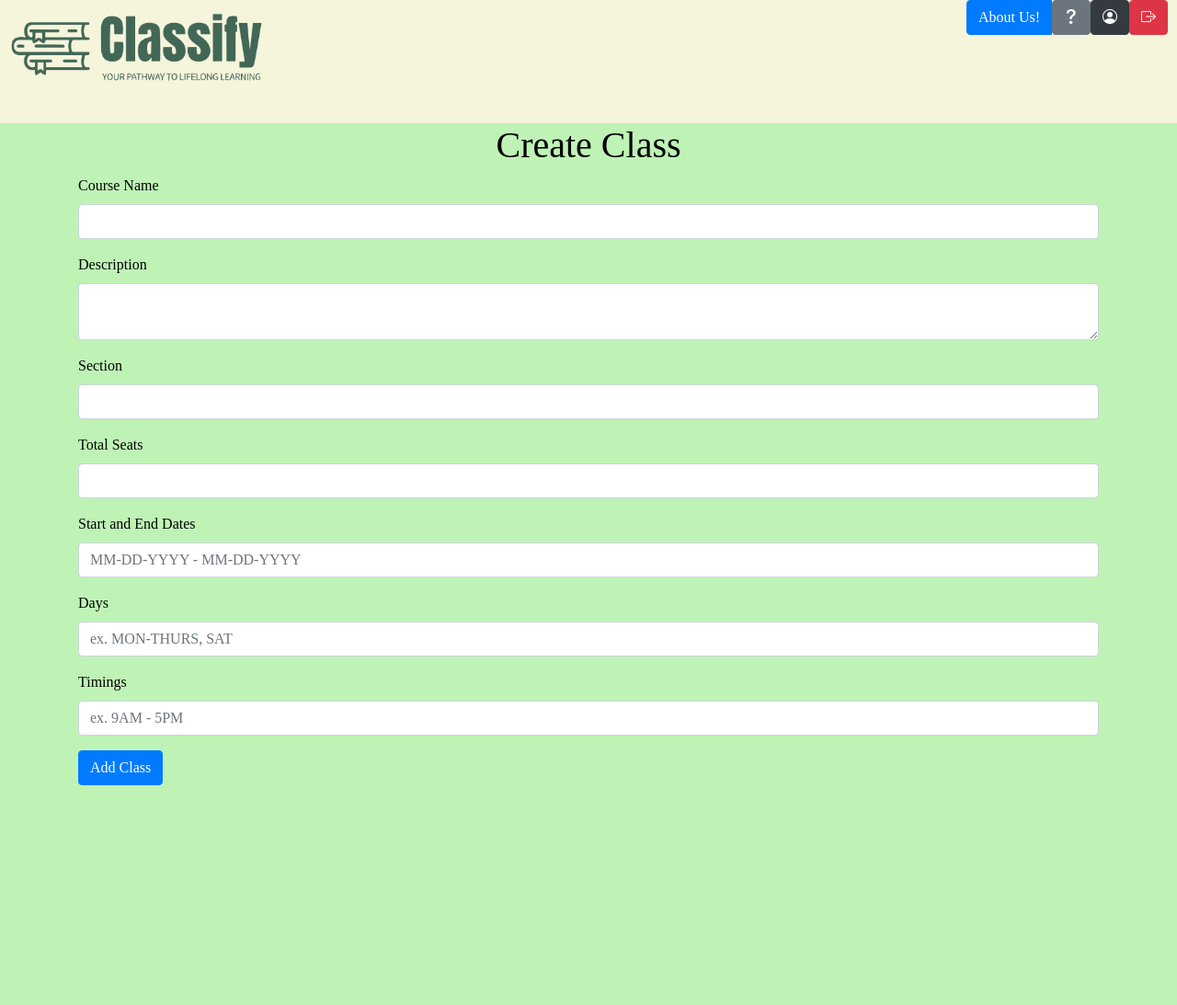
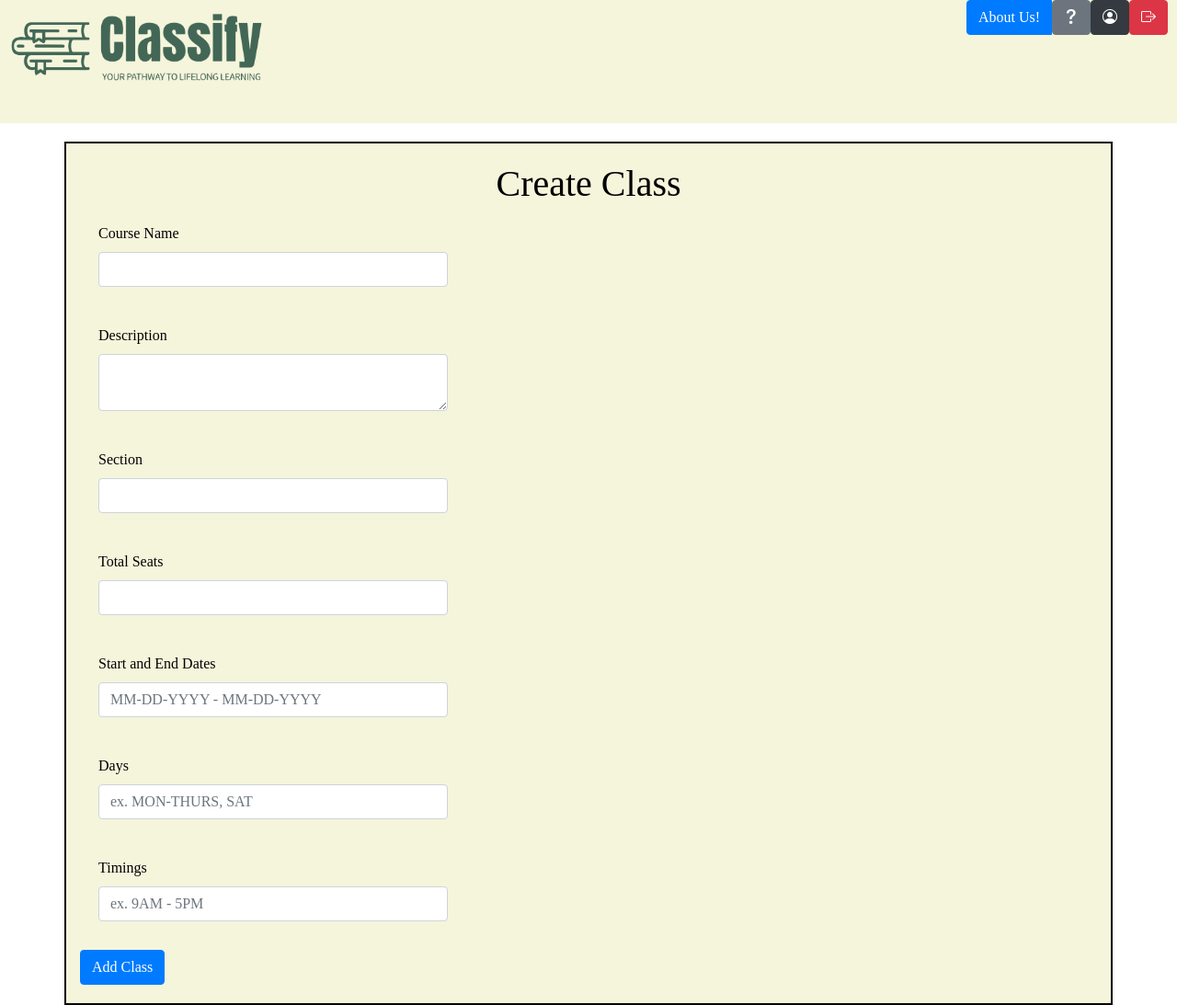
Before and after one commit to ICFMentors/Classify, a Flask app: page /create-class in a window 1280 px wide. Shown: the whole page at 92% size. Before the commit the page ends 854 px from the top, so only its background shows below. Run offline with Flask 2, Linux system fonts and the light colour scheme; data comes from the database, SQL or seed files in the repository; some libraries are stand-ins or nearby versions.

Commit message:
add class css changes

```diff
--- a/static/css/add.css
+++ b/static/css/add.css
@@ -20,8 +20,8 @@
 
 body {
     font-family: 'Times New Roman', Times, serif;
-    background-color:#35b442;
-    color: white;
+    background-color:#bff3b6;
+    color: black;
     margin: 0px;
     padding: 0px;
 
--- a/templates/create-class.html
+++ b/templates/create-class.html
@@ -2,11 +2,11 @@
 <html>
 <head>
     <title>Create Class</title>
-    <!-- <link rel="stylesheet" href="static/css/add.css"> -->
+    <link rel="stylesheet" href="static/css/add.css">
     <link rel="stylesheet" href="https://maxcdn.bootstrapcdn.com/bootstrap/4.5.2/css/bootstrap.min.css">
     <link rel="stylesheet" href="https://cdn.jsdelivr.net/npm/bootstrap-icons@1.5.0/font/bootstrap-icons.css">
     <link rel="icon" type="image/x-icon" href="/static/images/favicon.ico" height="50%" width="auto">
-    <link href="../static/css/css.css" rel="stylesheet" type="text/css">
+    <!-- <link href="../static/css/css.css" rel="stylesheet" type="text/css"> -->
 </head>
 <body>
     <header>
```
